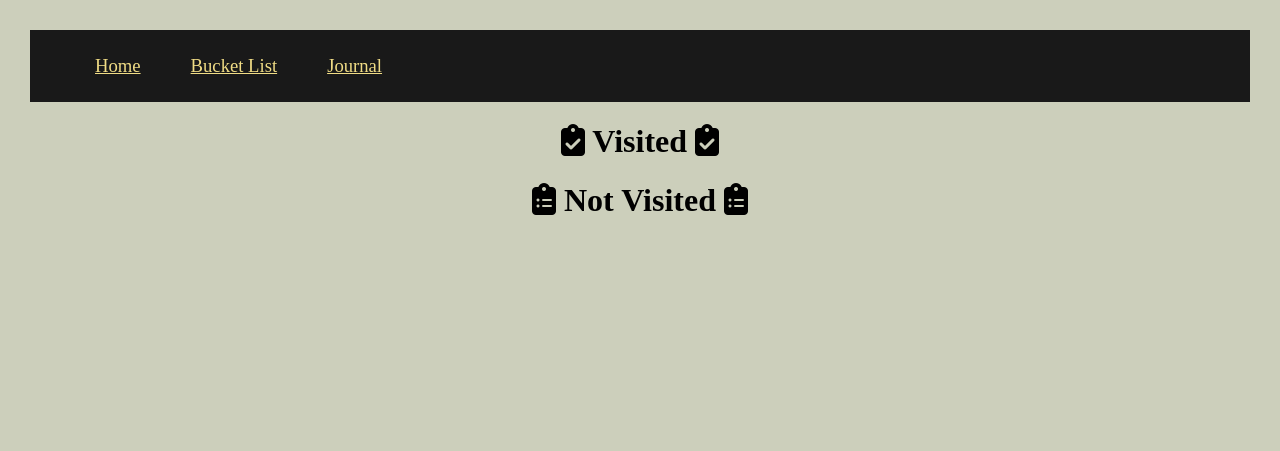
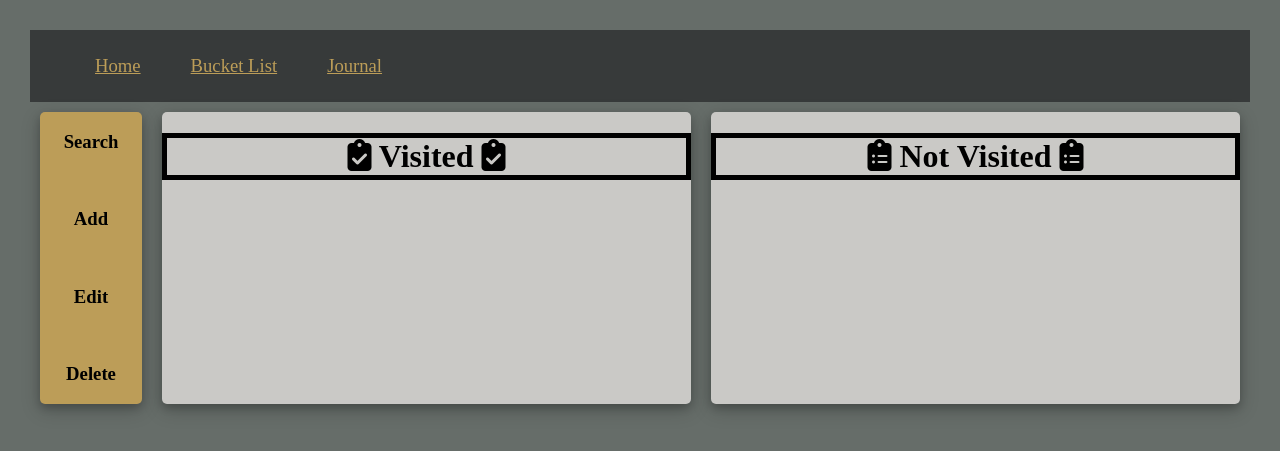
Before and after one commit to j1e1n/CC_python_project, a Flask app: page /places in a window 1280 px wide. Shown: the top 451 px of the page. Run offline with Flask 2, Linux system fonts and the light colour scheme; data that the repository does not hold is empty; some libraries are stand-ins or nearby versions; some web fonts are replaced.

Commit message:
more syling added

```diff
--- a/app/console.py
+++ b/app/console.py
@@ -23,7 +23,10 @@ place_repository.save(place_1)
 place_2 = Place("Ancient Ram Inn", country_2, "1100s pub, said to be the most haunted hotel in the country.")
 place_repository.save(place_2)
 
-journal_entry_1 = Journal(place_1, "This should be a journal entry for RMS Queen Mary......")
+journal_entry_1 = Journal(place_1, "Very eerie location, heard childrens' voices by the pool.")
 journal_repository.save(journal_entry_1)
 
+journal_entry_2 = Journal(place_1, "Went back today, visited the engine room this time, there's an overwhelming feeling of being watched...")
+journal_repository.save(journal_entry_2)
+
 pdb.set_trace()
--- a/app/static/style.css
+++ b/app/static/style.css
@@ -1,7 +1,7 @@
 body {
     font-family: 'Della Respira', serif;
-    /* font-family: 'Metamorphous', cursive; */
-    background-color : #cccfbb;
+
+    background-color : #666d69;
     margin: 30px;
 
 
@@ -14,7 +14,7 @@ h1 {
 .nav {
     display: flex;
     flex-direction: row;
-    background-color: #191919;
+    background-color: #373a3a;
     list-style: none;
     margin: 0px;
 }
@@ -27,7 +27,7 @@ h1 {
 }
 
 .nav li a {
-    color: #f0dc85;
+    color: #bc9d58;
 }
 
 
@@ -38,7 +38,7 @@ h1 {
     box-shadow: 0 4px 8px 0 rgba(0, 0, 0, 0.2), 0 6px 20px 0 rgba(0, 0, 0, 0.19);
     text-align: center;
     color: black;
-    background-color: #F0EAD6;
+    background-color: #cac9c6;
     width: 50%;
 
 }
@@ -50,14 +50,13 @@ h1 {
     box-shadow: 0 4px 8px 0 rgba(0, 0, 0, 0.2), 0 6px 20px 0 rgba(0, 0, 0, 0.19);
     text-align: center;
     color: black;
-    background-color: #F0EAD6;
+    background-color: #cac9c6;
     width: 50%;
 }
 
 
 .button {
-    background-color: #191919;
-    color: #f0dc85;
+    background-color: #bc9d58;
     margin: 15px;
     padding: 3px;
 }
@@ -69,7 +68,48 @@ h1 {
 
 }
 
-/* .home-text {
+.grid-container {
+    display: grid;
+    grid-template-areas:
+    'bar list_1 list_2';
+    grid-template-columns: 10% 45% 45%;
+}
+
+
+.grid-item-1 {grid-area: list_1;}
+.grid-item-2 {grid-area: list_2;}
+
+.grid-item-3 {
+    grid-area: bar;
+    background-color: #bc9d58;
+    border-radius: 5px;
+    margin: 10px;
+    box-shadow: 0 4px 8px 0 rgba(0, 0, 0, 0.2), 0 6px 20px 0 rgba(0, 0, 0, 0.19);
     text-align: center;
-    margin: 20px;
-} */
+    color: black;
+
+
+
+}
+
+.grid-item-1, .grid-item-2 {
+    border-radius: 5px;
+    margin: 10px;
+    box-shadow: 0 4px 8px 0 rgba(0, 0, 0, 0.2), 0 6px 20px 0 rgba(0, 0, 0, 0.19);
+    text-align: center;
+    color: black;
+    background-color: #cac9c6;
+}
+
+.grid-item-1 > h1, .grid-item-2 > h1 {
+    border: black solid 5px;
+}
+
+.journal-entry {
+    background-color: #cac9c6;
+
+}
+
+hr {
+    border: white solid 1px;
+}
--- a/app/templates/places/index.html
+++ b/app/templates/places/index.html
@@ -1,7 +1,23 @@
 {% extends "base.html" %}
 
 {% block content %}
+<div class="grid-container">
+    <aside class="grid-item-3">
+
+        <h3>Search</h3>
+        <br>
+        <h3>Add</h3>
+        <br>
+        <h3>Edit</h3>
+        <br>
+        <h3>Delete</h3>
+
+    </aside>
+
+
+    <div class="grid-item-1">
         <h1> <i class="fas fa-clipboard-check"></i> Visited <i class="fas fa-clipboard-check"></i> </h1>
+
         <div class="visited">
             {% for place in visited: %}
             <div class="name">
@@ -12,12 +28,13 @@
             </div>
             <a href="/places/{{place.id}}"><button class="button">Details</button></a>
             <hr>
-
-
-
             {% endfor %}
         </div>
+    </div>
+
+    <div class="grid-item-2">
         <h1> <i class="fas fa-clipboard-list"></i> Not Visited <i class="fas fa-clipboard-list"></i></h1>
+
         <div class="not-visited">
             {% for place in not_visited: %}
             <div class="name">
@@ -30,6 +47,10 @@
         <a href="/places/{{place.id}}"><button class="button">Details</button></a>
             {% endfor %}
         </div>
+    </div>
+
+</div>
+
 
 
 {% endblock %}
```
Lines whose indentation alone changed are shown as unchanged.
